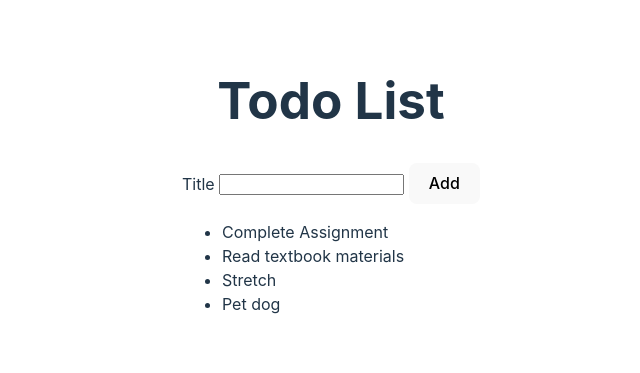
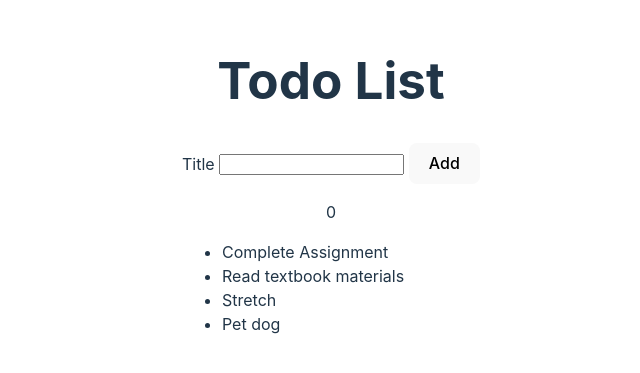
Before and after one commit to jadewink/react-todo, a React (Vite) app: page / in a window 1280 px wide. Shown: the part 215-588 px from the top of the page, without its empty margins (309-949 px from the left). Built offline with nearby package versions, Linux system fonts and the light colour scheme.

Commit message:
Store New Todo in React State is done

```diff
--- a/src/AddTodoForm.jsx
+++ b/src/AddTodoForm.jsx
@@ -1,12 +1,19 @@
-function AddTodoForm() {
+function AddTodoForm(props) {
 
     const handleAddTodo = event => {
         event.preventDefault();
-        console.log(event.target.title.value);
+
+        // retrieve the value of the title element from the event target and store it in a variable named todoTitle
+        let todoTitle = event.target.title.value;
+        console.log(todoTitle);
         event.target.reset();
-        // retrieve the value of the title element from the event target and store it in a variable named todoTitle
-        // let todoTitle;
-        // console.log(todoTitle);
+
+        // Invoke the onAddTodo callback prop and pass todoTitle as an argument
+        return (
+            <>
+                {props.onAddTodo(todoTitle)}
+            </>
+        );
     };
 
     return (
--- a/src/App.jsx
+++ b/src/App.jsx
@@ -20,12 +20,13 @@ const todoList = [{
 },];
 
 function App(item) {
-  // const [count, setCount] = useState(0)
+  const [newTodo, setnewTodo] = useState(0);
 
   return (
     <>
       <h1>Todo List</h1>
-      <AddTodoForm name={item}/>
+      <AddTodoForm name={item} onAddTodo={setnewTodo} />
+      <p>{newTodo}</p>
       <TodoList todoList={todoList}/>
 
     </>
```
